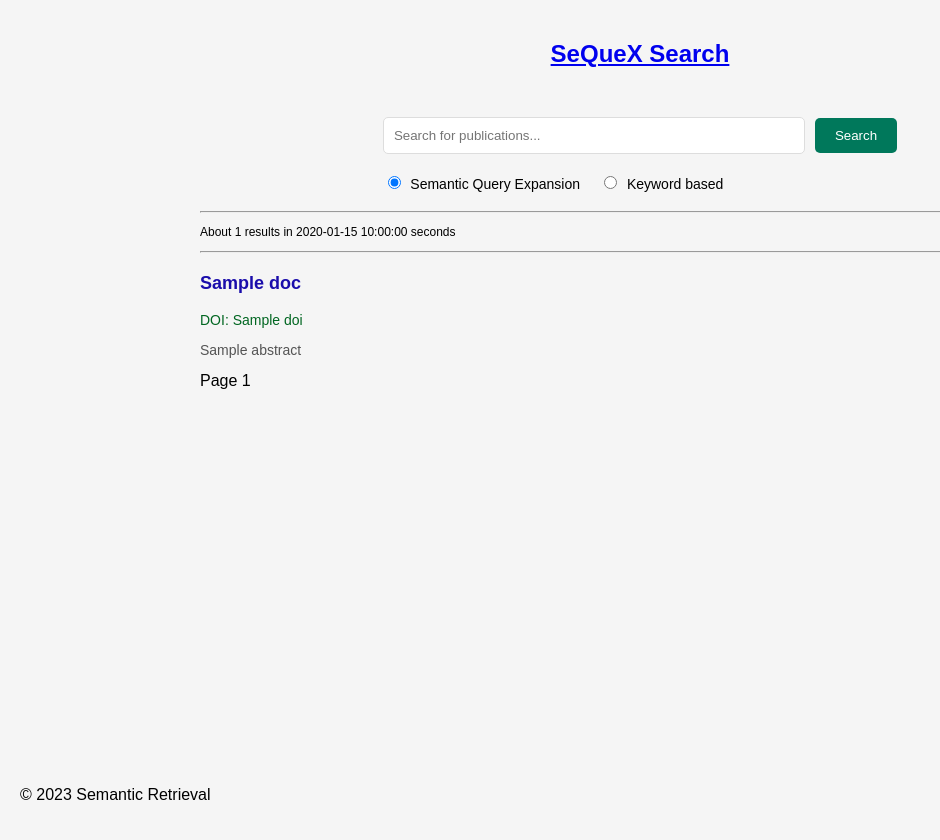
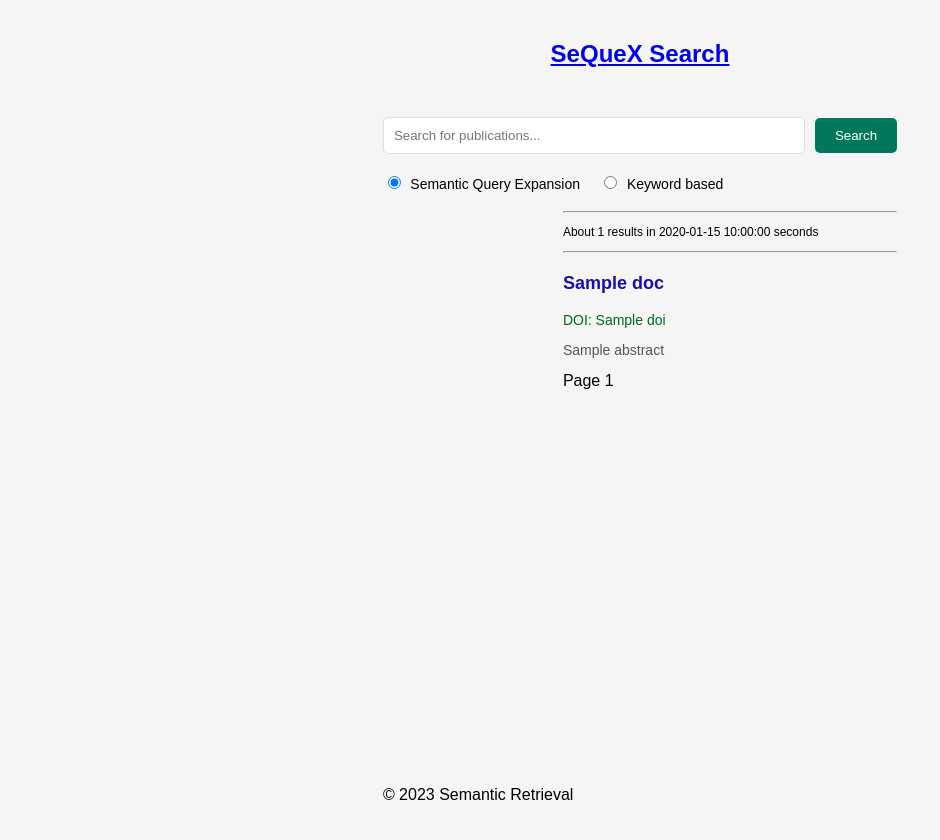
Before and after one commit to myselfronin/SeQueX-Search, a Flask app: template app/templates/search.html in a window 1280 px wide. Shown: the whole page, without its empty margins (0-940 px from the left). Run offline with Flask 3, Linux system fonts and the light colour scheme; the template is opened without the code that fills it: most values are stand-ins (such as "Sample title", 1, 10 or a date in 2020).

Commit message:
center the div

```diff
--- a/app/static/style.css
+++ b/app/static/style.css
@@ -1,3 +1,7 @@
+html {
+    display:flex;
+    justify-content:center;
+}
 body {
     font-family: Arial, sans-serif;
     min-height: 100vh;
```
